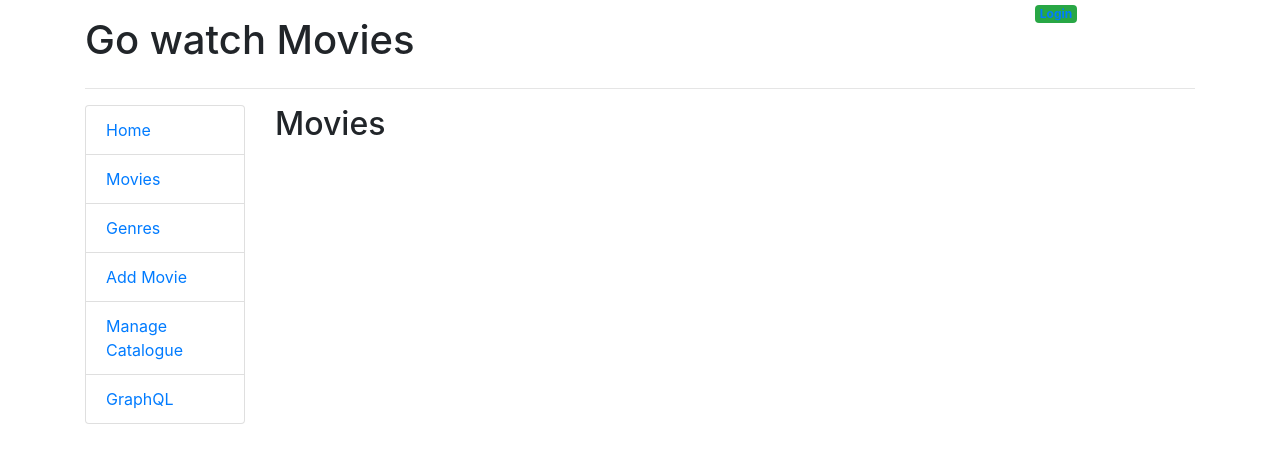
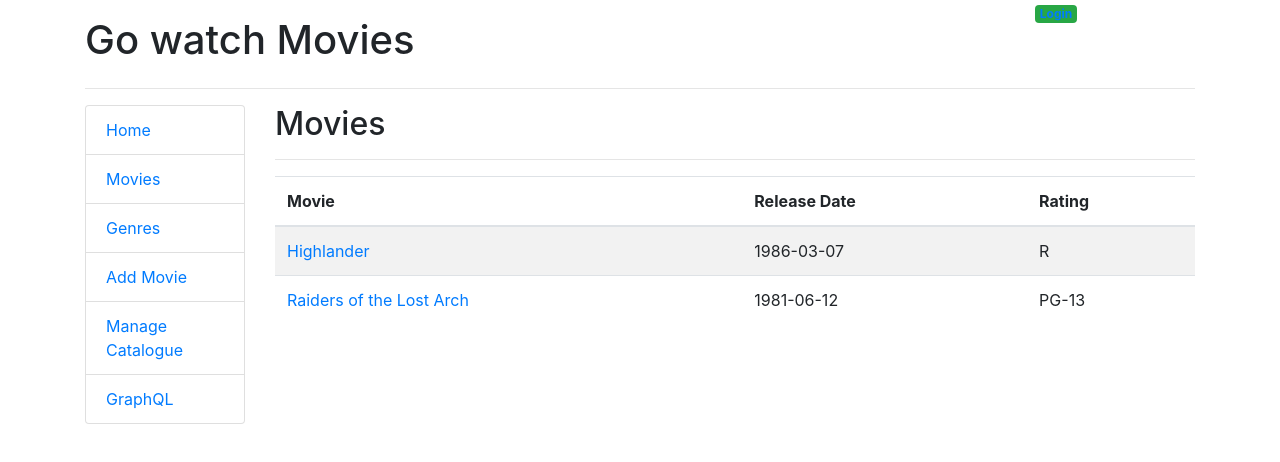
Before and after one commit to kvncrtr/imovie, a React (Create React App) app: page /movies in a window 1280 px wide. Shown: the top 462 px of the page. Built offline with nearby package versions, Linux system fonts and the light colour scheme.

Commit message:
add file tools and layout mock data for testing hooks

```diff
--- a/src/App.js
+++ b/src/App.js
@@ -11,7 +11,7 @@ function App() {
         </div>
 
         <div className="col-md-2 text-end">
-          <Link to="/admin"><span className="badge bg-success">Login</span></Link>
+          <Link to="/login"><span className="badge bg-success">Login</span></Link>
         </div>
       </div>
 
@@ -25,7 +25,7 @@ function App() {
               <Link to="/movies" className="list-group-item list-group-action">Movies</Link>
               <Link to="/genres" className="list-group-item list-group-action">Genres</Link>
               <Link to="/admin/movies/0" className="list-group-item list-group-action">Add Movie</Link>
-              <Link to="/admin" className="list-group-item list-group-action">Manage Catalogue</Link>
+              <Link to="/manage-catalogue" className="list-group-item list-group-action">Manage Catalogue</Link>
               <Link to="/graphql" className="list-group-item list-group-action">GraphQL</Link>
             </div>
           </nav>
--- a/src/components/Home.js
+++ b/src/components/Home.js
@@ -1,3 +1,4 @@
+import { Link } from 'react-router-dom';
 import Ticket from '../images/movie_tickets.jpg';
 
 const Home = () => {
@@ -6,7 +7,9 @@ const Home = () => {
          <div className="text-center">
             <h2>Find a movie to watch tonight!</h2>
             <hr></hr>
-            <img src={Ticket} alt="movie ticket"></img>
+            <Link to="/movies">
+               <img src={Ticket} alt="movie ticket"></img>
+            </Link>
          </div>
       </>
    )
--- a/src/components/Movies.js
+++ b/src/components/Movies.js
@@ -1,7 +1,61 @@
+import { useEffect, useState } from "react";
+import { Link } from "react-router-dom";
+
 const Movies = () => {
+   const [movies, setMovies] = useState([]);
+
+   useEffect(() => {
+      let moviesList = [
+         {
+            id: 1,
+            title: "Highlander",
+            release_date: "1986-03-07",
+            runtime: 116,
+            mpaa_rating: "R",
+            description: "Some long description",
+         },
+         {
+            id: 2,
+            title: "Raiders of the Lost Arch",
+            release_date: "1981-06-12",
+            runtime: 115,
+            mpaa_rating: "PG-13",
+            description: "Some long description",
+         }
+      ];
+
+      setMovies(moviesList)
+   }, []);
+
    return (
       <div>
          <h2>Movies</h2>
+
+         <hr />
+
+         <table className="table table-striped table-hover">
+            <thead>
+               <tr>
+                  <th>Movie</th>
+                  <th>Release Date</th>
+                  <th>Rating</th>
+               </tr>
+            </thead>
+            <tbody>
+               {movies.map((movie) => (
+                  <tr key={movie.id}>
+                     <td>
+                        <Link to={`/movies/${movie.id}`}>
+                           {movie.title}
+                        </Link>
+                     </td>
+                     <td>{movie.release_date}</td>
+                     <td>{movie.mpaa_rating}</td>
+                  </tr>
+               ))}
+            </tbody>
+         </table>
+
       </div>
    )
 };
```
Also changed, not shown: src/index.js (+24 -2 lines), src/components/ManageCatalogue.js (renamed from src/components/ManageCatalogue .js).
